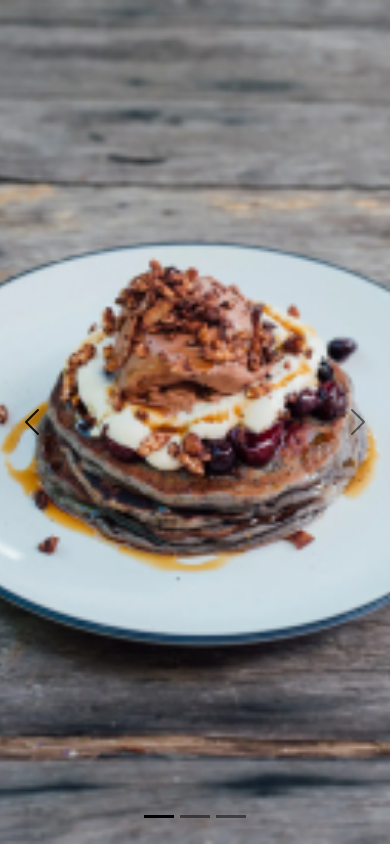
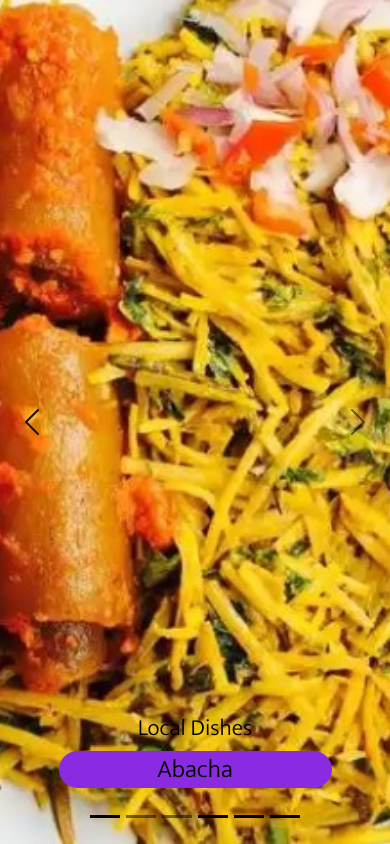
Before and after one commit to Vicksbabe58/Carousel-Slide, a plain HTML site: page index.html in a window 390 px wide. Drawn offline with nearby package versions, Linux system fonts and the light colour scheme.

Commit message:
Added captions and made it more responsive

```diff
--- a/index.html
+++ b/index.html
@@ -25,43 +25,128 @@
   <body>
     <div
       id="carouselExampleFade"
-      class="carousel  slide carousel-fade carousel-dark "
+      class="carousel slide carousel-fade carousel-dark"
       data-bs-ride="carousel"
     >
       <!-- Indicators/dots -->
-  <div class="carousel-indicators">
-    <button type="button" data-bs-target="#carouselExampleFade" data-bs-slide-to="0" class="active" aria-current="true" aria-label="Slide 1"></button>
-    <button type="button" data-bs-target="#carouselExampleFade" data-bs-slide-to="1" aria-label="Slide 2"></button>
-    <button type="button" data-bs-target="#carouselExampleFade" data-bs-slide-to="2" aria-label="Slide 3"></button>
-  </div>
+      <div class="carousel-indicators">
+        <button
+          type="button"
+          data-bs-target="#carouselExampleFade"
+          data-bs-slide-to="0"
+          class="active"
+          aria-current="true"
+          aria-label="Slide 1"
+        ></button>
+        <button
+          type="button"
+          data-bs-target="#carouselExampleFade"
+          data-bs-slide-to="1"
+          aria-label="Slide 2"
+        ></button>
+        <button
+          type="button"
+          data-bs-target="#carouselExampleFade"
+          data-bs-slide-to="2"
+          aria-label="Slide 3"
+        ></button>
+        <button
+          type="button"
+          data-bs-target="#carouselExampleFade"
+          data-bs-slide-to="3"
+          class="active"
+          aria-current="true"
+          aria-label="Slide 4"
+        ></button>
+        <button
+          type="button"
+          data-bs-target="#carouselExampleFade"
+          data-bs-slide-to="4"
+          class="active"
+          aria-current="true"
+          aria-label="Slide 5"
+        ></button>
+        <button
+          type="button"
+          data-bs-target="#carouselExampleFade"
+          data-bs-slide-to="5"
+          class="active"
+          aria-current="true"
+          aria-label="Slide 6"
+        ></button>
+      </div>
 
-
-                    <!-- The slideshow/carousel -->
+      <!-- The slideshow/carousel -->
       <div class="carousel-inner">
         <div class="carousel-item active" data-bs-interval="10000">
           <img
-            src="./Pictures/Rectangle-11.jpg"
+            src="./Pictures/Abacha.jpg"
             class="d-block min-vh-100 w-100"
             alt="..."
           />
+          <div class="carousel-caption d-md-block">
+            <h3>Local Dishes</h3>
+            <p>Abacha</p>
+          </div>
         </div>
-        <div class="carousel-item" data-bs-interval="3000" >
+        <div class="carousel-item" data-bs-interval="3000">
           <img
-            src="./Pictures/Rectangle-13.jpg"
+            src="./Pictures/Assorted meat.jpg"
             class="d-block min-vh-100 w-100"
             alt="..."
           />
+          <div class="carousel-caption d-md-block">
+            <h3>Local Dishes</h3>
+            <p>Assorted Meat</p>
+          </div>
         </div>
-        <div class="carousel-item" data-bs-interval="3000" >
+        <div class="carousel-item" data-bs-interval="3000">
           <img
-            src="./Pictures/Rectangle-9.jpg"
+            src="./Pictures/okrosoup-1.jpg"
             class="d-block min-vh-100 w-100"
             alt="..."
           />
+          <div class="carousel-caption d-md-block">
+            <h3>Local Dishes</h3>
+            <p>Okro Soup</p>
+          </div>
+        </div>
+        <div class="carousel-item" data-bs-interval="3000">
+          <img
+            src="./Pictures/Amala and ewedu.jpg"
+            class="d-block min-vh-100 w-100"
+            alt="..."
+          />
+          <div class="carousel-caption d-md-block">
+            <h3>Local Dishes</h3>
+            <p>Amala and Ewedu</p>
+          </div>
+        </div>
+        <div class="carousel-item" data-bs-interval="3000">
+          <img
+            src="./Pictures/Ewa-Agoyin.jpg"
+            class="d-block min-vh-100 w-100"
+            alt="..."
+          />
+          <div class="carousel-caption d-md-block">
+            <h3>Local Dishes</h3>
+            <p>Ewa Agoyin</p>
+          </div>
+        </div>
+        <div class="carousel-item" data-bs-interval="3000">
+          <img
+            src="./Pictures/Jollof_Rice_with_Stew_1.jpg"
+            class="d-block min-vh-100 w-100"
+            alt="..."
+          />
+          <div class="carousel-caption d-md-block">
+            <h3>Local Dishes</h3>
+            <p>Jollof Rice</p>
+          </div>
         </div>
       </div>
 
-                     <!-- Left and right controls/icons -->
+      <!-- Left and right controls/icons -->
       <button
         class="carousel-control-prev icon"
         type="button"
@@ -87,6 +172,10 @@
         <span class="visually-hidden">Next</span>
       </button>
     </div>
-                 <script src="https://cdn.jsdelivr.net/npm/bootstrap@5.2.2/dist/js/bootstrap.bundle.min.js" integrity="sha384-OERcA2EqjJCMA+/3y+gxIOqMEjwtxJY7qPCqsdltbNJuaOe923+mo//f6V8Qbsw3" crossorigin="anonymous"></script>
+    <script
+      src="https://cdn.jsdelivr.net/npm/bootstrap@5.2.2/dist/js/bootstrap.bundle.min.js"
+      integrity="sha384-OERcA2EqjJCMA+/3y+gxIOqMEjwtxJY7qPCqsdltbNJuaOe923+mo//f6V8Qbsw3"
+      crossorigin="anonymous"
+    ></script>
   </body>
 </html>
--- a/styles.css
+++ b/styles.css
@@ -1,16 +1,20 @@
 body {
   font-family: "Nanum+Gothic", "Mukta";
 }
-
+h2 {
+  font-weight: 800;
+  color: black;
+}
+p {
+  font-size: 25px;
+  color: black;
+  background-color: blueviolet;
+  border-radius: 20px;
+}
 .carousel-item {
   text-align: center;
 }
-/*.carousel-item > img{
-   /* Only for images that have different size than slide
-  width: 100%;
-   height: 100%;
-   object-fit: cover;
- }*/
+
 .icon {
   width: 4rem;
 }
@@ -20,19 +24,6 @@ body {
 .carousel .carousel-item img {
   object-fit: cover;
   object-position: center;
-  height: 50vh;
+  max-height: 100vh;
   overflow: hidden;
 }
-
-/*.carousel .carousel-item {
-  height: 100vh;
-}
-
-.carousel-item img {
-    position: absolute;
-    object-fit: cover;
-    top: 0;
-    left: 0;
-
-}
-*/
```
